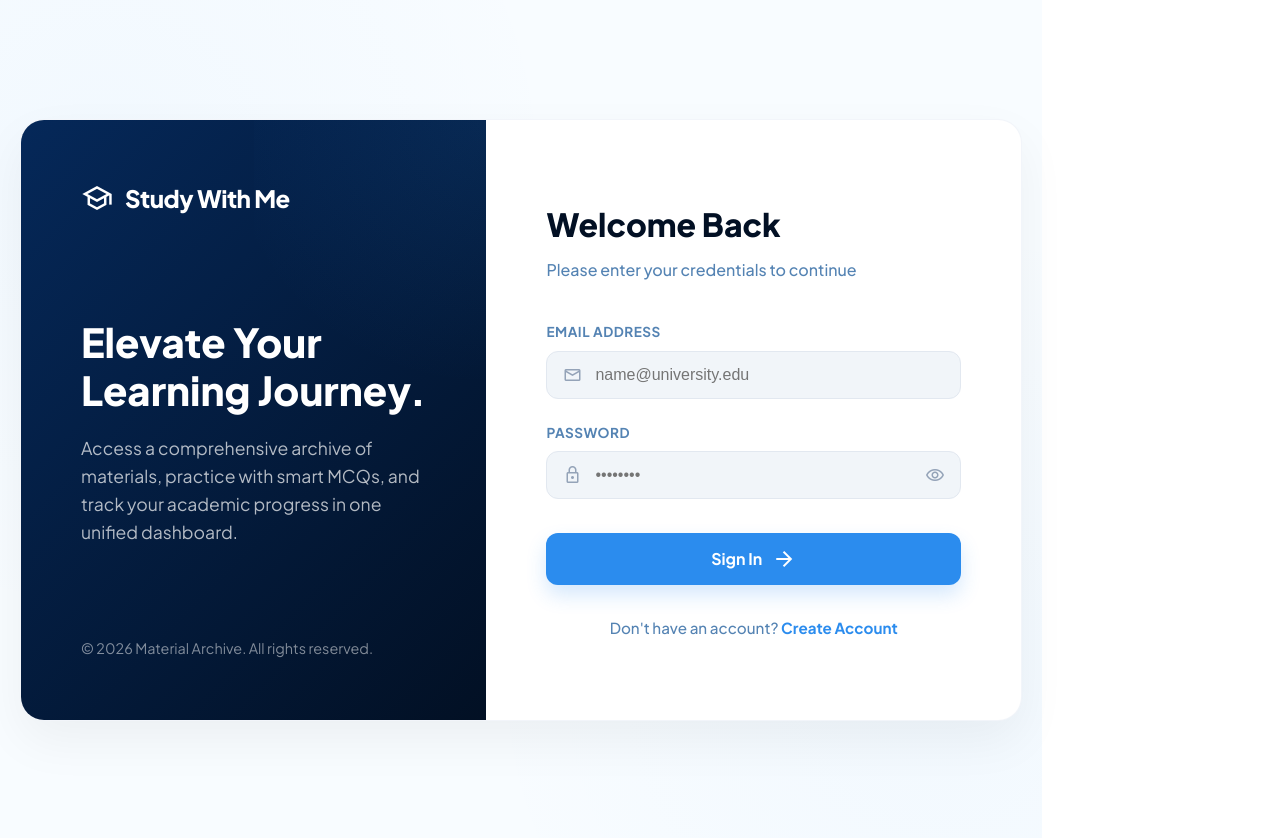
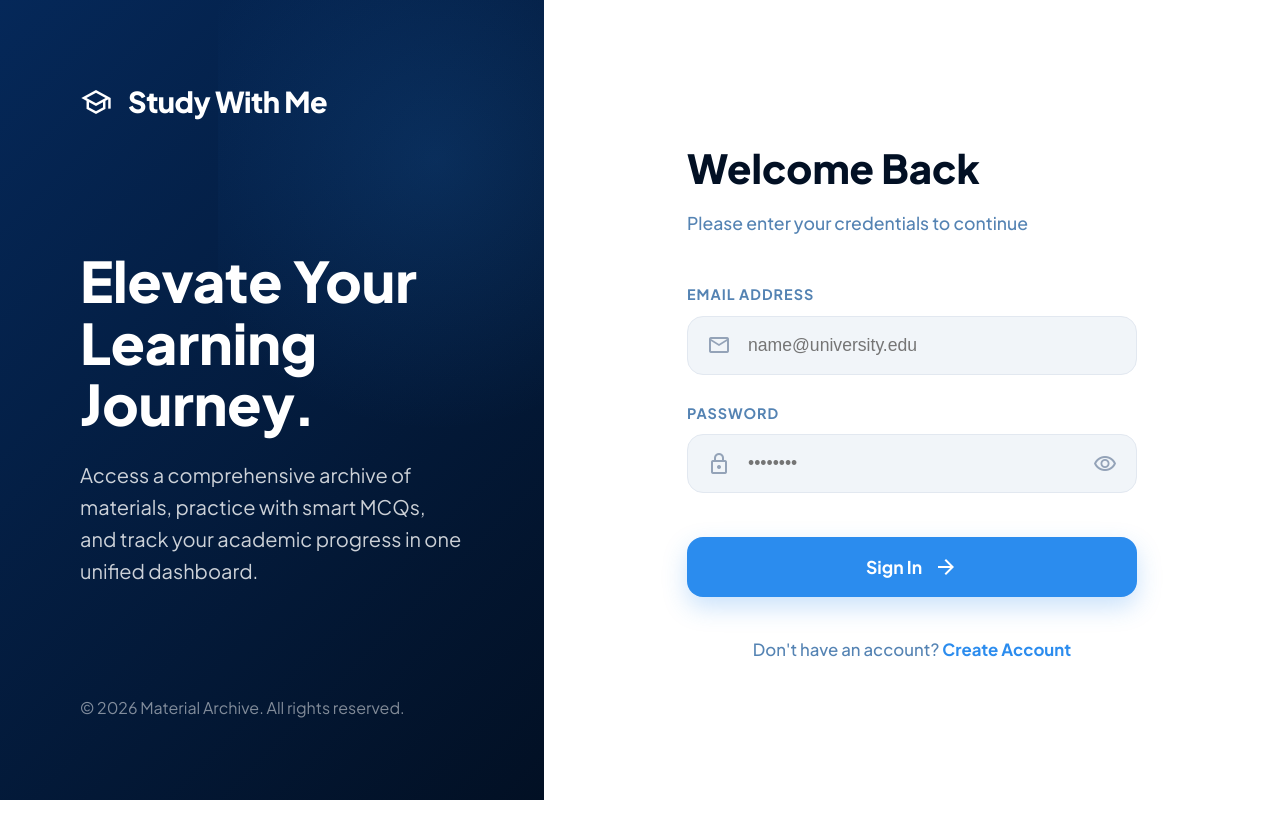
Before and after one commit to mohammedsayed74/study-with-me, a React (Vite) app in the folder frontend/: page /login in a window 1280 px wide. After the commit the page ends 800 px from the top, so only its background shows below. Built offline with nearby package versions, Linux system fonts and the light colour scheme.

Commit message:
True full-screen authentication pages

```diff
--- a/frontend/src/pages/Login.jsx
+++ b/frontend/src/pages/Login.jsx
@@ -85,6 +85,7 @@ function Login() {
 
         {/* Right Panel: Form */}
         <div className="auth-form-panel">
+          <div className="auth-form-content">
             <div className="auth-header">
               <h2>Welcome Back</h2>
               <p>Please enter your credentials to continue</p>
@@ -157,6 +158,7 @@ function Login() {
               Don't have an account? <Link to="/signup">Create Account</Link>
             </div>
           </div>
+        </div>
 
       </div>
     </div>
--- a/frontend/src/pages/Signup.jsx
+++ b/frontend/src/pages/Signup.jsx
@@ -104,6 +104,7 @@ function Signup() {
 
         {/* Right Panel: Form */}
         <div className="auth-form-panel">
+          <div className="auth-form-content">
             <div className="auth-header">
               <h2>Create Account</h2>
               <p>Fill in your details to get started</p>
@@ -230,6 +231,7 @@ function Signup() {
               Already have an account? <Link to="/login">Sign In</Link>
             </div>
           </div>
+        </div>
 
       </div>
     </div>
--- a/frontend/src/pages/auth.css
+++ b/frontend/src/pages/auth.css
@@ -6,39 +6,38 @@
   --auth-card-bg: #ffffff;
   --auth-input-bg: #f1f5f9;
   --auth-input-border: #e2e8f0;
-  --auth-shadow: 0 20px 50px rgba(0, 0, 0, 0.05);
-  --auth-radius: 24px;
+  --auth-shadow: none;
+  --auth-radius: 0;
 }
 
 .auth-wrapper {
   min-height: 100vh;
   display: flex;
-  align-items: center;
-  justify-content: center;
+  align-items: stretch;
+  justify-content: stretch;
   background-color: var(--auth-bg);
-  background-image:
-    radial-gradient(circle at 10% 20%, rgba(43, 140, 238, 0.03) 0%, transparent 40%),
-    radial-gradient(circle at 90% 80%, rgba(43, 140, 238, 0.03) 0%, transparent 40%);
-  padding: 20px;
+  padding: 0;
+  margin: 0;
+  overflow-x: hidden;
 }
 
 .auth-container {
   display: flex;
-  width: 100%;
-  max-width: 1000px;
-  min-height: 600px;
+  width: 100vw;
+  min-height: 100vh;
+  max-width: none;
   background: var(--auth-card-bg);
-  border-radius: var(--auth-radius);
-  box-shadow: var(--auth-shadow);
+  border-radius: 0;
+  box-shadow: none;
   overflow: hidden;
-  border: 1px solid rgba(125, 160, 202, 0.1);
+  border: none;
 }
 
 /* Left Panel - Branding/Visual */
 .auth-side-panel {
-  flex: 1;
+  flex: 0.8;
   background: linear-gradient(135deg, #052859 0%, #021024 100%);
-  padding: 60px;
+  padding: 80px;
   display: flex;
   flex-direction: column;
   justify-content: space-between;
@@ -50,47 +49,48 @@
 .auth-side-panel::before {
   content: '';
   position: absolute;
-  top: -50%;
-  right: -50%;
-  width: 100%;
-  height: 100%;
-  background: radial-gradient(circle, rgba(43, 140, 238, 0.1) 0%, transparent 70%);
+  top: -20%;
+  right: -20%;
+  width: 80%;
+  height: 80%;
+  background: radial-gradient(circle, rgba(43, 140, 238, 0.15) 0%, transparent 70%);
   z-index: 1;
 }
 
 .auth-side-brand {
   display: flex;
   align-items: center;
-  gap: 12px;
+  gap: 16px;
   z-index: 2;
 }
 
 .auth-side-brand h2 {
   margin: 0;
-  font-size: 1.5rem;
+  font-size: 1.8rem;
   font-weight: 800;
   letter-spacing: -0.5px;
 }
 
 .auth-side-content {
   z-index: 2;
+  max-width: 500px;
 }
 
 .auth-side-content h1 {
-  font-size: 2.5rem;
+  font-size: 3.5rem;
   font-weight: 800;
-  line-height: 1.2;
-  margin-bottom: 20px;
+  line-height: 1.1;
+  margin-bottom: 24px;
 }
 
 .auth-side-content p {
-  font-size: 1.1rem;
-  color: rgba(255, 255, 255, 0.7);
+  font-size: 1.25rem;
+  color: rgba(255, 255, 255, 0.8);
   line-height: 1.6;
 }
 
 .auth-side-footer {
-  font-size: 0.9rem;
+  font-size: 1rem;
   color: rgba(255, 255, 255, 0.5);
   z-index: 2;
 }
@@ -98,24 +98,32 @@
 /* Right Panel - Form */
 .auth-form-panel {
   flex: 1.2;
-  padding: 60px;
+  padding: 80px;
   display: flex;
   flex-direction: column;
   justify-content: center;
+  align-items: center;
+  background: #fff;
+}
+
+.auth-form-content {
+  width: 100%;
+  max-width: 450px;
 }
 
 .auth-header {
-  margin-bottom: 40px;
+  margin-bottom: 48px;
 }
 
 .auth-header h2 {
-  font-size: 2rem;
+  font-size: 2.5rem;
   font-weight: 800;
   color: var(--auth-text-main);
-  margin: 0 0 10px 0;
+  margin: 0 0 12px 0;
 }
 
 .auth-header p {
+  font-size: 1.1rem;
   color: var(--auth-text-muted);
   margin: 0;
   font-weight: 500;
@@ -124,21 +132,21 @@
 .auth-form {
   display: flex;
   flex-direction: column;
-  gap: 24px;
+  gap: 28px;
 }
 
 .auth-field-group {
   display: flex;
   flex-direction: column;
-  gap: 8px;
+  gap: 10px;
 }
 
 .auth-label {
-  font-size: 0.85rem;
+  font-size: 0.9rem;
   font-weight: 700;
   color: var(--auth-text-muted);
   text-transform: uppercase;
-  letter-spacing: 0.5px;
+  letter-spacing: 1px;
 }
 
 .auth-input-wrapper {
@@ -149,35 +157,37 @@
 
 .auth-input-wrapper .input-icon {
   position: absolute;
-  left: 16px;
+  left: 20px;
   color: #94a3b8;
-  font-size: 20px;
+  font-size: 24px;
 }
 
-.auth-input-wrapper input {
+.auth-input-wrapper input,
+.auth-input-wrapper select {
   width: 100%;
-  padding: 14px 16px 14px 48px;
+  padding: 18px 20px 18px 60px;
   background: var(--auth-input-bg);
   border: 1px solid var(--auth-input-border);
-  border-radius: 12px;
-  font-size: 1rem;
+  border-radius: 16px;
+  font-size: 1.1rem;
   color: var(--auth-text-main);
   transition: all 0.2s ease;
   outline: none;
 }
 
-.auth-input-wrapper input:focus {
+.auth-input-wrapper input:focus,
+.auth-input-wrapper select:focus {
   background: #fff;
   border-color: var(--auth-primary);
-  box-shadow: 0 0 0 4px rgba(43, 140, 238, 0.1);
+  box-shadow: 0 0 0 5px rgba(43, 140, 238, 0.1);
 }
 
 .auth-input-wrapper .toggle-pass {
   position: absolute;
-  right: 16px;
+  right: 20px;
   color: #94a3b8;
   cursor: pointer;
-  font-size: 20px;
+  font-size: 24px;
   user-select: none;
 }
 
@@ -187,50 +197,50 @@
 
 .auth-error-msg {
   color: #ef4444;
-  font-size: 0.85rem;
+  font-size: 0.9rem;
   font-weight: 600;
-  margin-top: 4px;
+  margin-top: 6px;
   display: flex;
   align-items: center;
-  gap: 4px;
+  gap: 6px;
 }
 
 .api-error-alert {
-  padding: 14px 18px;
+  padding: 16px 20px;
   background: #fef2f2;
   border: 1px solid #fecaca;
-  border-radius: 12px;
+  border-radius: 16px;
   color: #991b1b;
   font-weight: 600;
-  font-size: 0.9rem;
-  margin-bottom: 24px;
+  font-size: 1rem;
+  margin-bottom: 32px;
   display: flex;
   align-items: center;
-  gap: 10px;
+  gap: 12px;
 }
 
 .auth-btn-primary {
   background: var(--auth-primary);
   color: #fff;
   border: none;
-  padding: 14px;
-  border-radius: 12px;
-  font-size: 1rem;
+  padding: 18px;
+  border-radius: 16px;
+  font-size: 1.1rem;
   font-weight: 700;
   cursor: pointer;
   transition: all 0.2s ease;
   display: flex;
   align-items: center;
   justify-content: center;
-  gap: 10px;
-  margin-top: 10px;
-  box-shadow: 0 10px 20px rgba(43, 140, 238, 0.2);
+  gap: 12px;
+  margin-top: 16px;
+  box-shadow: 0 10px 25px rgba(43, 140, 238, 0.25);
 }
 
 .auth-btn-primary:hover {
   background: #1e7cdb;
   transform: translateY(-2px);
-  box-shadow: 0 12px 25px rgba(43, 140, 238, 0.25);
+  box-shadow: 0 15px 30px rgba(43, 140, 238, 0.3);
 }
 
 .auth-btn-primary:active {
@@ -244,10 +254,10 @@
 }
 
 .auth-switch {
-  margin-top: 32px;
+  margin-top: 40px;
   text-align: center;
   color: var(--auth-text-muted);
-  font-size: 0.95rem;
+  font-size: 1.05rem;
   font-weight: 500;
 }
 
@@ -263,23 +273,19 @@
 }
 
 /* Responsive */
+@media (max-width: 1024px) {
+  .auth-side-panel {
+    padding: 60px 40px;
+    flex: 0.6;
+  }
+  .auth-side-content h1 {
+    font-size: 2.8rem;
+  }
+}
+
 @media (max-width: 900px) {
   .auth-side-panel {
     display: none;
-  }
-  .auth-container {
-    max-width: 500px;
-  }
-}
-
-@media (max-width: 500px) {
-  .auth-wrapper {
-    padding: 0;
-  }
-  .auth-container {
-    height: 100vh;
-    border-radius: 0;
-    border: none;
   }
   .auth-form-panel {
     padding: 40px 24px;
```
Lines whose indentation alone changed are shown as unchanged.
